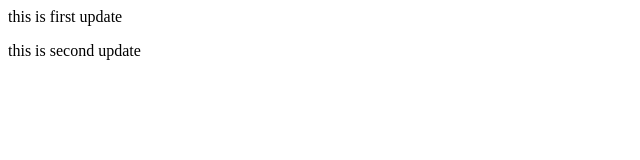
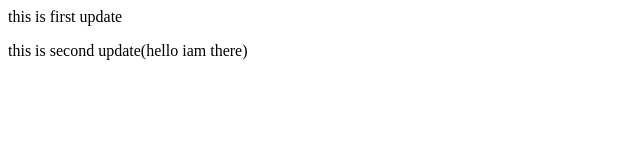
Before and after one commit to Aoaoamakal/samplerepository, a plain HTML site: page index.html in a window 1280 px wide. Shown: the whole page, without its empty margins (0-640 px from the left). Drawn offline with Linux system fonts and the light colour scheme.

Commit message:
sub branch updated

```diff
--- a/index.html
+++ b/index.html
@@ -1,2 +1,2 @@
 <p>this is first update </p>
-<p>this is second update</p>
+<p>this is second update(hello iam there)</p>
```
